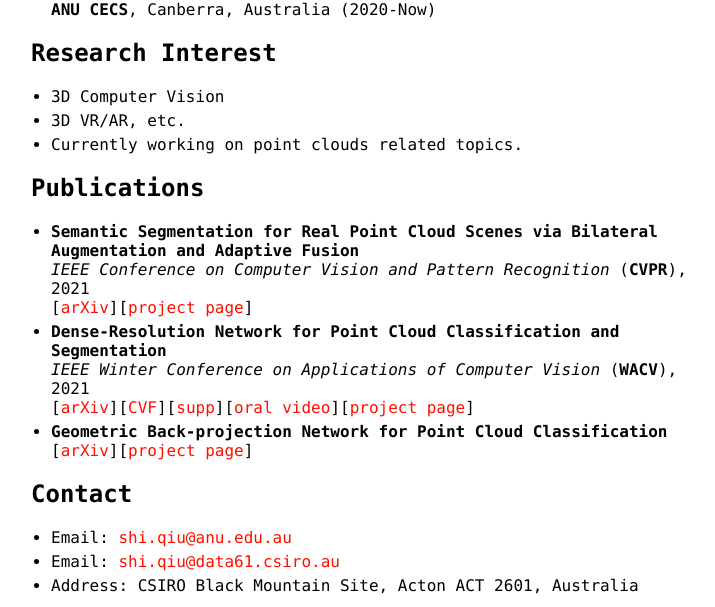
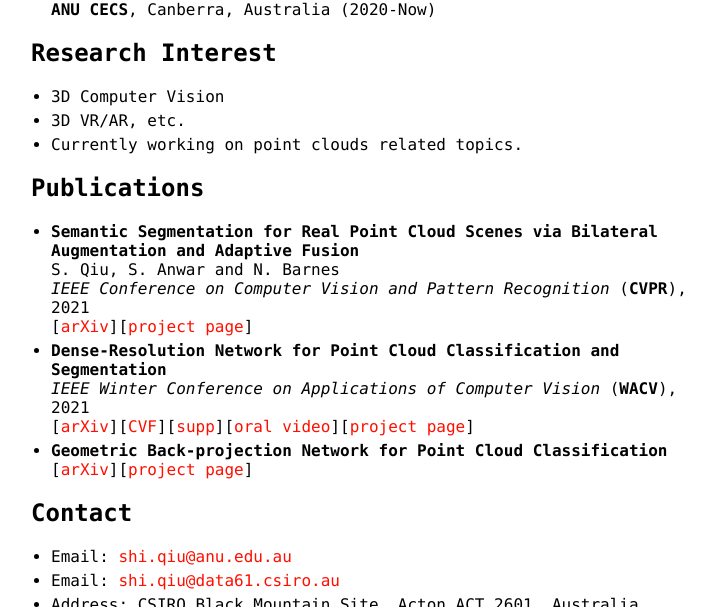
Before and after one commit to ShiQiu0419/ShiQiu0419.github.io, a Jekyll site: the page built from index.md, in a window 1280 px wide and 900 px high, scrolled down 699 px, cut to the strip 0-607 px from the top of the window. Shown: the whole strip, without its empty margins (259-974 px from the left). Built offline with Jekyll 4.4.1, drawn with Linux system fonts in a browser that asks for light colours; our own code applies the rules of GitHub Pages for plain Markdown files.

Commit message:
Update index.md

```diff
--- a/index.md
+++ b/index.md
@@ -34,6 +34,7 @@ ENGN4528 Computer Vision
 
 ## Publications
 * **Semantic Segmentation for Real Point Cloud Scenes via Bilateral Augmentation and Adaptive Fusion**
+S. Qiu, S. Anwar and N. Barnes
 *IEEE Conference on Computer Vision and Pattern Recognition* (**CVPR**), 2021
 [[arXiv](https://arxiv.org/abs/2103.07074)][[project page](https://github.com/ShiQiu0419/BAAF-Net)]
 * **Dense-Resolution Network for Point Cloud Classification and Segmentation**
```
